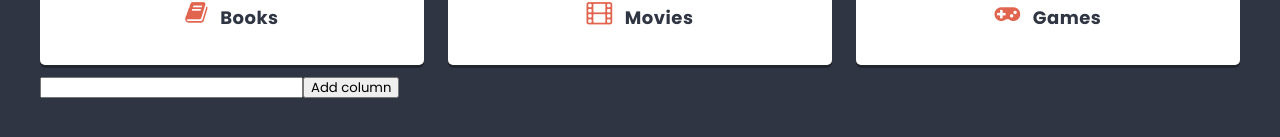
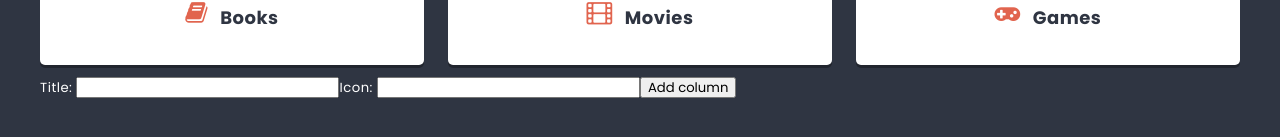
Before and after one commit to msedkiewicz/kodilla-module-15-to-do-app, a React (Create React App) app: page / in a window 1280 px wide. Shown: the part 555-692 px from the top of the page. Built offline with nearby package versions, Linux system fonts and the light colour scheme.

Commit message:
Add icon field; change title field

```diff
--- a/src/components/ColumnForm/ColumnForm.js
+++ b/src/components/ColumnForm/ColumnForm.js
@@ -1,20 +1,29 @@
 // import styles from "./ColumnForm.module.scss";
 import { useState } from "react";
 
-const ColumnForm = props => {
-  const [value, setValue] = useState("");
+const ColumnForm = (props) => {
+  const [title, setTitle] = useState("");
+  const [icon, setIcon] = useState("");
 
   const handleSubmit = (e) => {
     e.preventDefault();
-    props.action({title: value });
-    setValue("");
+    props.action({ title: title, icon: icon });
+    setTitle("");
+    setIcon("");
   };
   return (
     <form onSubmit={handleSubmit}>
+      Title:{" "}
       <input
         type="text"
-        value={value}
-        onChange={(e) => setValue(e.target.value)}
+        value={title}
+        onChange={(e) => setTitle(e.target.value)}
+      />
+      Icon:{" "}
+      <input
+        type="text"
+        value={icon}
+        onChange={(e) => setIcon(e.target.value)}
       />
       <button>Add column</button>
     </form>
--- a/src/components/List/List.js
+++ b/src/components/List/List.js
@@ -10,9 +10,12 @@ const List = () => {
     { id: 2, title: "Movies", icon: "film" },
     { id: 3, title: "Games", icon: "gamepad" },
   ]);
-  const addColumn = newColumn => {
-		setColumns([...columns, { id: shortid(), title: newColumn.title }]);
-};
+  const addColumn = (newColumn) => {
+    setColumns([
+      ...columns,
+      { id: shortid(), title: newColumn.title, icon: newColumn.icon },
+    ]);
+  };
   return (
     <div className={styles.list}>
       <header className={styles.header}>
```
